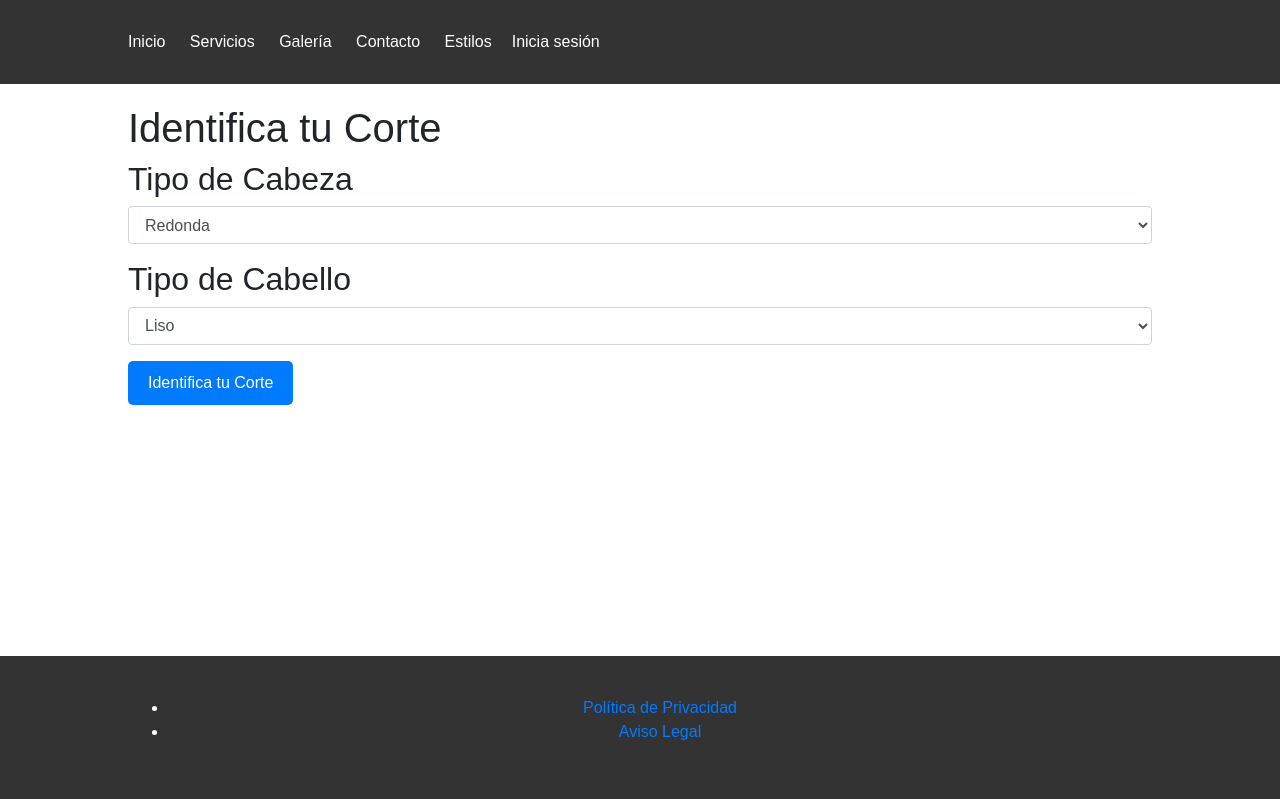
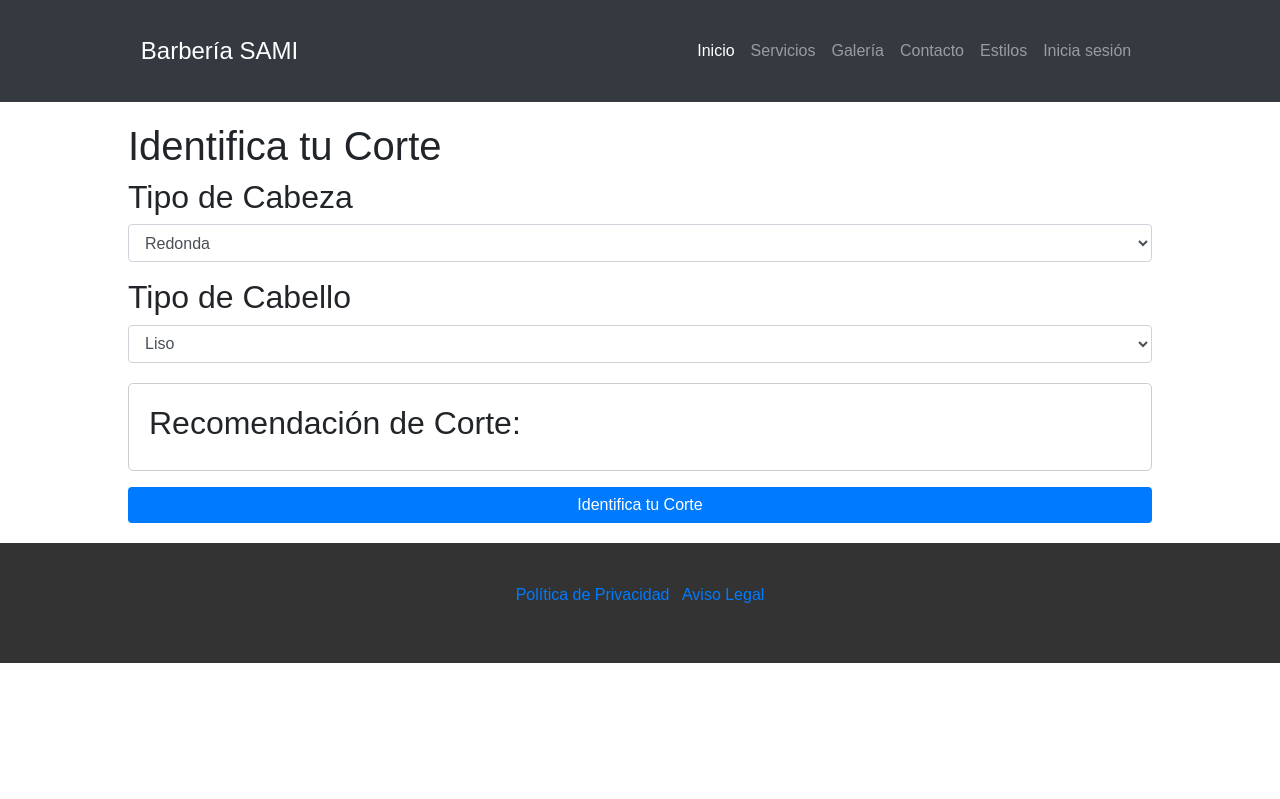
Before and after one commit to codingwithanas/Barber-a-SAMI, a Flask app: page /estils in a window 1280 px wide. Run offline with Flask 3, Linux system fonts and the light colour scheme; some libraries are stand-ins or nearby versions.

Commit message:
Cambios de nombre y arreglos

```diff
--- /dev/null
+++ b/static/css/style_chatbot.css
@@ -0,0 +1,44 @@
+/* Estilos para la página de estilos de la barbería */
+
+body {
+    font-family: Arial, sans-serif;
+    margin: 0;
+    padding: 0;
+}
+
+.container {
+    width: 80%;
+    margin: auto;
+    padding: 20px 0;
+}
+
+.navbar {
+    background-color: #333;
+}
+
+.navbar-brand {
+    font-size: 24px;
+}
+
+.navbar-nav .nav-link {
+    color: #fff;
+}
+
+.footer {
+    background-color: #333;
+    color: #fff;
+    padding: 20px 0;
+    text-align: center;
+}
+
+.btn-primary {
+    background-color: #007bff;
+    border: none;
+}
+
+.respuesta-chatbot {
+    margin-top: 20px;
+    padding: 20px;
+    border: 1px solid #ccc;
+    border-radius: 5px;
+}
--- a/static/css/styles2.css
+++ /dev/null
@@ -1,95 +0,0 @@
-/* Estilos para la página de estilos de la barbería */
-
-body {
-    font-family: Arial, sans-serif;
-    margin: 0;
-    padding: 0;
-}
-
-.container {
-    width: 80%;
-    margin: auto;
-    padding: 20px 0;
-}
-
-.navbar {
-    background-color: #333;
-    color: #fff;
-    padding: 10px 0;
-}
-
-.navbar ul {
-    list-style-type: none;
-    margin: 0;
-    padding: 0;
-}
-
-.navbar ul li {
-    display: inline;
-    margin-right: 20px;
-}
-
-.navbar ul li a {
-    color: #fff;
-    text-decoration: none;
-}
-
-.footer {
-    background-color: #333;
-    color: #fff;
-    padding: 20px 0;
-    position: absolute;
-    bottom: 0;
-    width: 100%;
-    text-align: center;
-}
-
-.btn-primary {
-    background-color: #007bff;
-    color: #fff;
-    padding: 10px 20px;
-    border: none;
-    cursor: pointer;
-    border-radius: 5px;
-}
-
-.modal {
-    display: none;
-    position: fixed;
-    z-index: 1;
-    left: 0;
-    top: 0;
-    width: 100%;
-    height: 100%;
-    overflow: auto;
-    background-color: rgba(0,0,0,0.5);
-}
-
-.modal-content {
-    background-color: #fefefe;
-    margin: 15% auto;
-    padding: 20px;
-    border: 1px solid #888;
-    width: 50%;
-}
-
-.close {
-    color: #aaa;
-    float: right;
-    font-size: 28px;
-    font-weight: bold;
-}
-
-.close:hover,
-.close:focus {
-    color: black;
-    text-decoration: none;
-    cursor: pointer;
-}
-
-.respuesta-chatbot {
-    margin-top: 20px;
-    padding: 20px;
-    border: 1px solid #ccc;
-    border-radius: 5px;
-}
--- a/templates/estils.html
+++ b/templates/estils.html
@@ -5,22 +5,39 @@
     <meta name="viewport" content="width=device-width, initial-scale=1.0">
     <title>Barbería SAMI - Estilos</title>
     <link href="https://stackpath.bootstrapcdn.com/bootstrap/4.5.2/css/bootstrap.min.css" rel="stylesheet">
-
-    <link rel="stylesheet" href="../static/css/styles2.css"> <!-- Enlazar el archivo de estilos2.css -->
+    <link rel="stylesheet" href="../static/css/style_chatbot.css"> <!-- Enlazar el archivo de estilos.css -->
 </head>
 <body>
 
     <!-- Barra de navegación -->
-    <nav class="navbar">
+    <nav class="navbar navbar-expand-lg navbar-dark bg-dark">
         <div class="container">
-            <ul>
-                <li><a href="#">Inicio</a></li>
-                <li><a href="#">Servicios</a></li>
-                <li><a href="#">Galería</a></li>
-                <li><a href="#">Contacto</a></li>
-                <li><a href="/estils">Estilos</a></li>
-                <li style="float:right"><a href="#" id="loginBtn">Inicia sesión</a></li>
-            </ul>
+            <a class="navbar-brand" href="#">Barbería SAMI</a>
+            <button class="navbar-toggler" type="button" data-toggle="collapse" data-target="#navbarNav" aria-controls="navbarNav" aria-expanded="false" aria-label="Toggle navigation">
+                <span class="navbar-toggler-icon"></span>
+            </button>
+            <div class="collapse navbar-collapse" id="navbarNav">
+                <ul class="navbar-nav ml-auto">
+                    <li class="nav-item active">
+                        <a class="nav-link" href="#">Inicio</a>
+                    </li>
+                    <li class="nav-item">
+                        <a class="nav-link" href="#">Servicios</a>
+                    </li>
+                    <li class="nav-item">
+                        <a class="nav-link" href="#">Galería</a>
+                    </li>
+                    <li class="nav-item">
+                        <a class="nav-link" href="#">Contacto</a>
+                    </li>
+                    <li class="nav-item">
+                        <a class="nav-link" href="#">Estilos</a>
+                    </li>
+                    <li class="nav-item">
+                        <a class="nav-link" href="#" id="loginBtn">Inicia sesión</a>
+                    </li>
+                </ul>
+            </div>
         </div>
     </nav>
 
@@ -47,32 +64,39 @@
         </div>
 
         <!-- Cuadrado de respuestas del chatbot -->
-        <div id="respuestaChatbot" class="respuesta-chatbot" style="display: none;">
+        <div id="respuestaChatbot" class="respuesta-chatbot">
             <h2>Recomendación de Corte:</h2>
             <div id="recomendacionCorte"></div>
         </div>
 
         <!-- Botón para identificar el corte -->
-        <button onclick="identificarCorte()" class="btn-primary">Identifica tu Corte</button>
+        <button onclick="identificarCorte()" class="btn btn-primary btn-block mt-3">Identifica tu Corte</button>
     </div>
 
     <!-- Modal del chatbot -->
     <div id="chatbotModal" class="modal">
-        <div class="modal-content">
-            <span class="close">&times;</span>
-            <h2>Chatbot</h2>
-            <div id="respuestaChatbot"></div>
+        <div class="modal-dialog">
+            <div class="modal-content">
+                <div class="modal-header">
+                    <h5 class="modal-title">Chatbot</h5>
+                    <button type="button" class="close" data-dismiss="modal" aria-label="Close">
+                        <span aria-hidden="true">&times;</span>
+                    </button>
+                </div>
+                <div class="modal-body" id="respuestaChatbotModal"></div>
+            </div>
         </div>
     </div>
 
-    <div class="footer">
+    <!-- Footer -->
+    <footer class="footer">
         <div class="container">
-            <ul>
-                <li><a href="#">Política de Privacidad</a></li>
-                <li><a href="#">Aviso Legal</a></li>
+            <ul class="list-inline">
+                <li class="list-inline-item"><a href="#">Política de Privacidad</a></li>
+                <li class="list-inline-item"><a href="#">Aviso Legal</a></li>
             </ul>
         </div>
-    </div>
+    </footer>
 
     <script src="../static/js/script.js" defer></script>
     <script>
--- a/templates/index.html
+++ b/templates/index.html
@@ -14,6 +14,7 @@
             <ul>
                 <li><a href="#">Inicio</a></li>
                 <li><a href="#">Servicios</a></li>
+
                 <li><a href="#">Galería</a></li>
                 <li><a href="#">Contacto</a></li>
                 <li><a href="/estils">Estils</a></li>
```
Also changed, not shown: static/js/script.js (+0 -54 lines).
